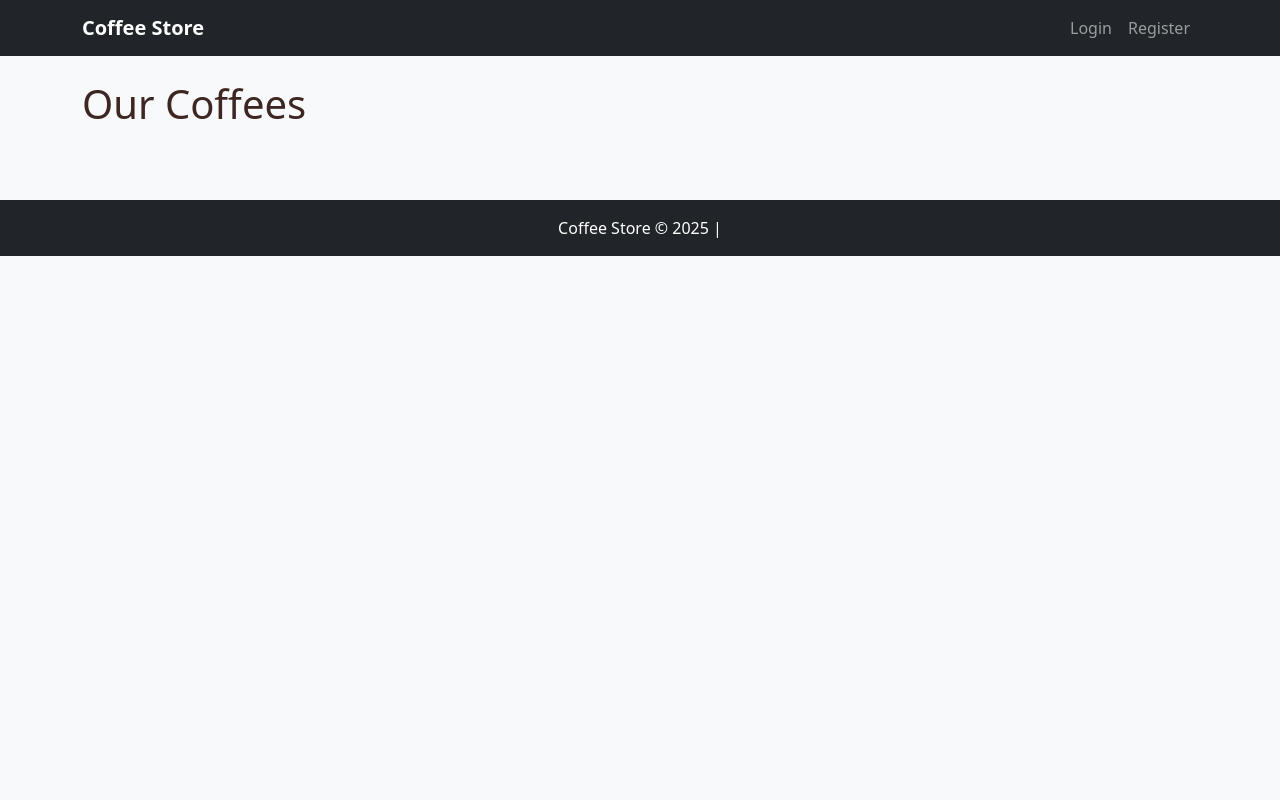
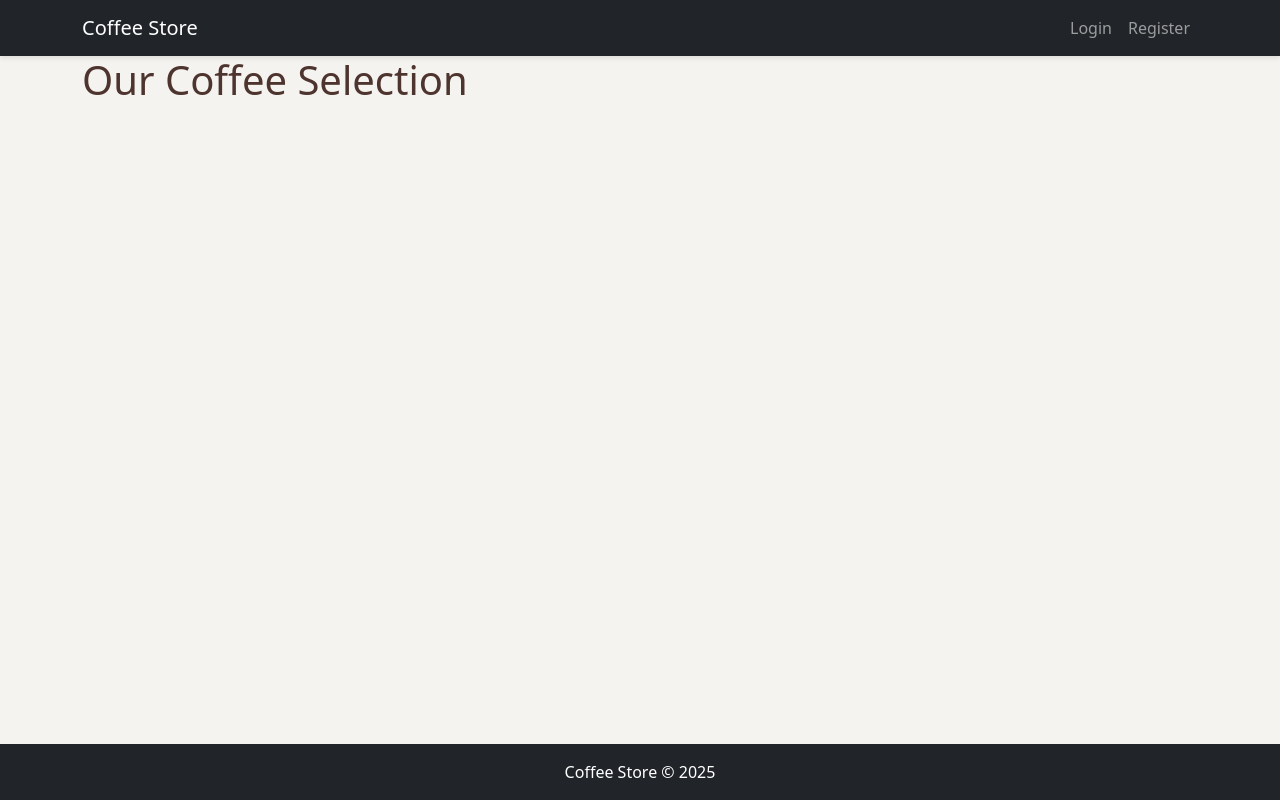
Before and after one commit to julianbohm/coffee_store, a Django app: page / in a window 1280 px wide. Run offline with Django 5.2, Linux system fonts and the light colour scheme; data that the repository does not hold is empty.

Commit message:
fix footer to stay at the bottom

```diff
--- a/products/templates/products/coffee_list.html
+++ b/products/templates/products/coffee_list.html
@@ -3,19 +3,21 @@
 {% block title %}Menu{% endblock %}
 
 {% block content %}
-    <h1 class="mb-4">Our Coffees</h1>
+<h1 class="mb-4">Our Coffee Selection</h1>
 <div class="row">
     {% for coffee in coffees %}
         <div class="col-md-4 mb-4">
-                <div class="card">
+            <div class="card h-100">
                 <div class="card-body">
                     <h5 class="card-title">{{ coffee.name }}</h5>
                     <p class="card-text">{{ coffee.description }}</p>
-                        <p><strong>${{ coffee.price }}</strong></p>
+                    <p class="card-text"><strong>${{ coffee.price }}</strong></p>
+                </div>
+                <div class="card-footer text-center">
                     {% if user.is_authenticated %}
                         <a href="{% url 'add_to_cart' coffee.id %}" class="btn btn-primary">Add to Cart</a>
                     {% else %}
-                            <small>Please login to order</small>
+                        <a href="{% url 'account_login' %}" class="btn btn-secondary">Login to Order</a>
                     {% endif %}
                 </div>
             </div>
--- a/static/css/style.css
+++ b/static/css/style.css
@@ -1,15 +1,29 @@
 body {
-    background-color: #f8f9fa;
+    background-color: #f5f3f0;
 }
 
 h1, h4 {
-    color: #3e2723;
+    color: #4e342e;
 }
 
-.card {
-    box-shadow: 0px 2px 5px rgba(0,0,0,0.1);
+.navbar {
+    box-shadow: 0 2px 5px rgba(0,0,0,0.1);
 }
 
-.navbar-brand {
-    font-weight: bold;
+.card-img-top {
+    object-fit: cover;
+    height: 200px;
 }
+
+footer {
+    background: #2e2e2e;
+}
+
+@media (max-width: 768px) {
+    h1 {
+        font-size: 1.5rem;
+    }
+    .card {
+        margin-bottom: 20px;
+    }
+}
--- a/templates/base.html
+++ b/templates/base.html
@@ -11,7 +11,7 @@
 
     <link rel="stylesheet" href="{% static 'css/style.css' %}">
 </head>
-<body>
+<body class="d-flex flex-column min-vh-100">
 
     <nav class="navbar navbar-expand-lg navbar-dark bg-dark">
         <div class="container">
@@ -41,12 +41,12 @@
         </div>
     </nav>
 
-    <div class="container mt-4">
+    <div class="container flex-grow-1">
         {% block content %}{% endblock %}
     </div>
 
-    <footer class="bg-dark text-white text-center py-3 mt-5">
-        Coffee Store &copy; 2025 |
+    <footer class="bg-dark text-white text-center py-3 mt-auto">
+        Coffee Store &copy; 2025
     </footer>
 
     <script src="https://cdn.jsdelivr.net/npm/bootstrap@5.3.2/dist/js/bootstrap.bundle.min.js"></script>
```
Lines whose indentation alone changed are shown as unchanged.
